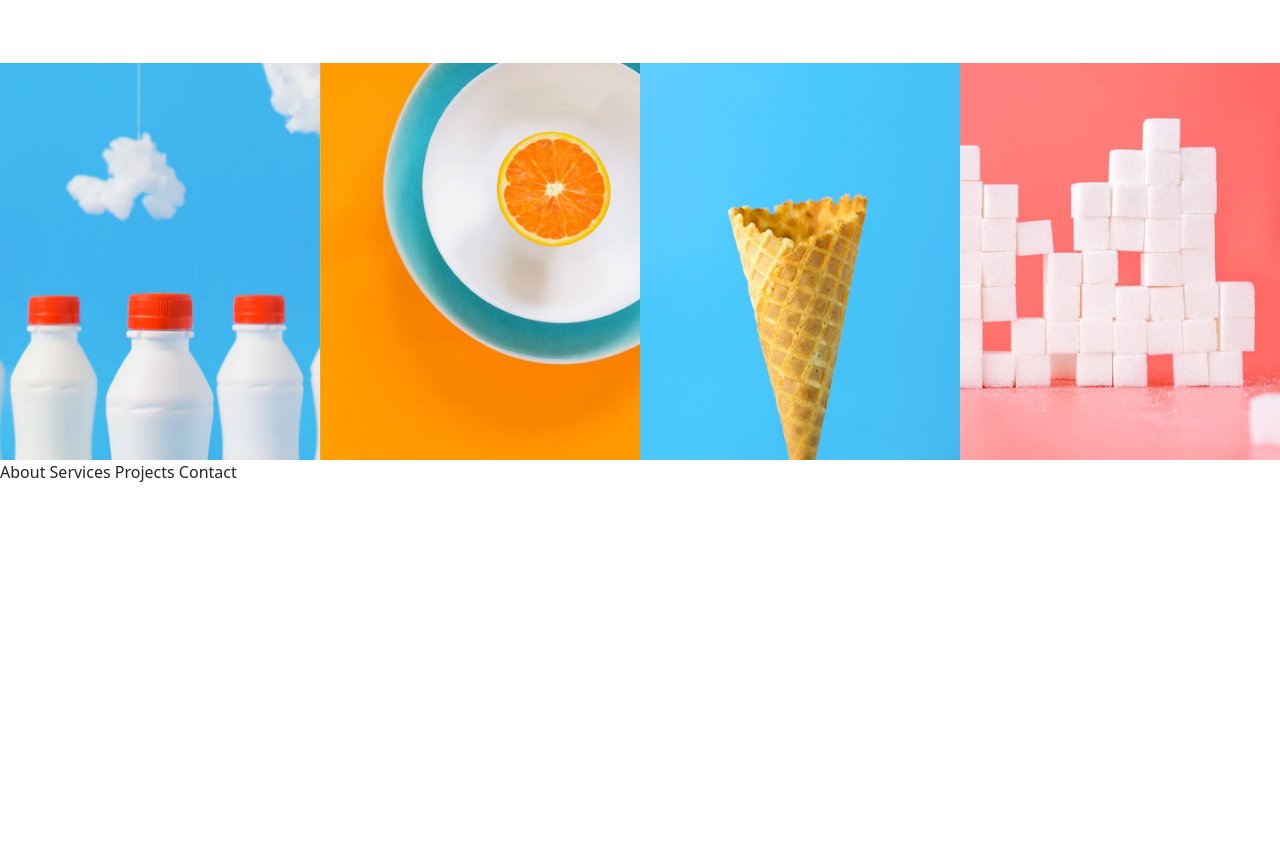
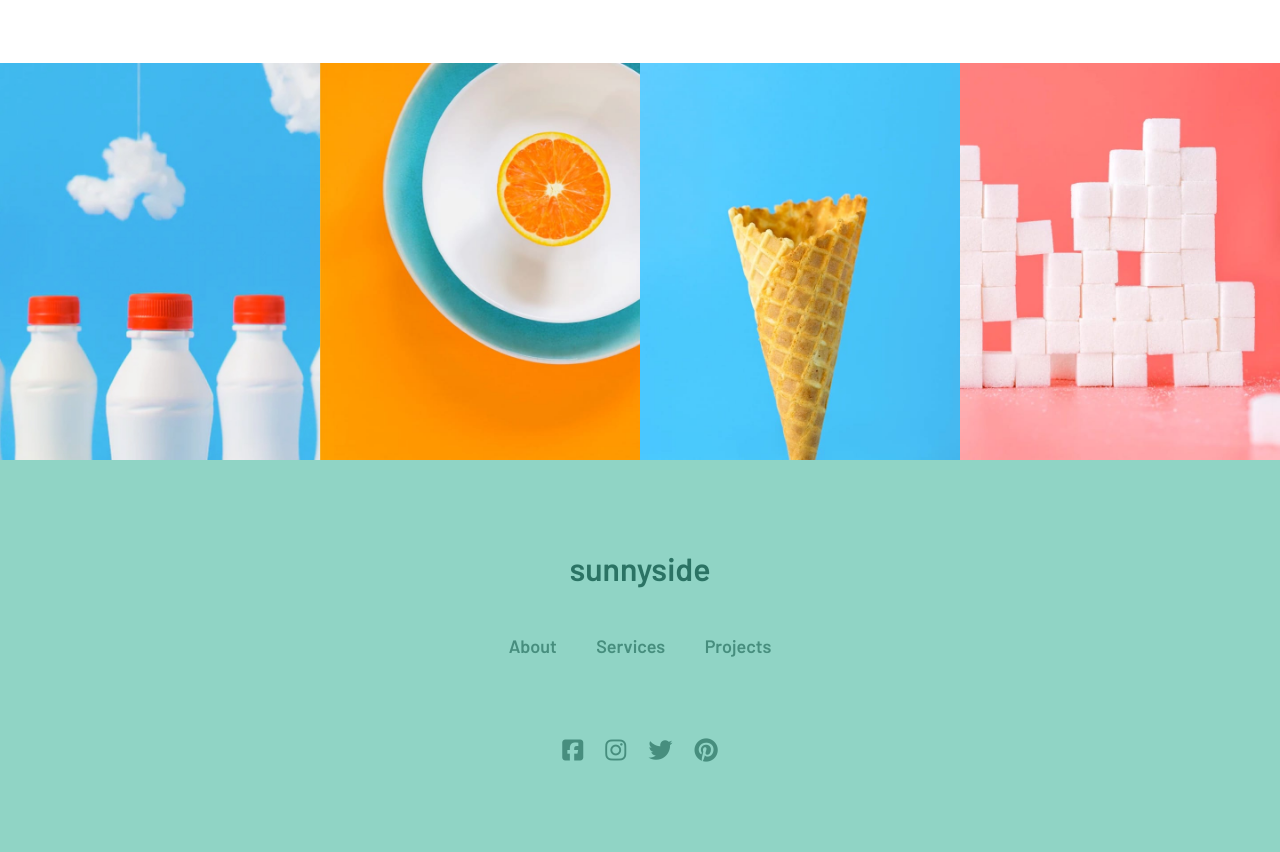
Before and after one commit to soumyyyaaa/Sunnyside-Agency, a plain HTML site: page index.html in a window 1280 px wide. Shown: the part 3321-4173 px from the top of the page. Before the commit the page ends 3805 px from the top, so only its background shows below. Drawn offline with nearby package versions, Linux system fonts and the light colour scheme; files whose address does not match are found by name.

Commit message:
Footer Completed

```diff
--- a/index.html
+++ b/index.html
@@ -32,7 +32,7 @@
               <a class="nav-link custom-nav-link" href="#services">Services</a>
             </li>
             <li class="nav-item">
-              <a class="nav-link custom-nav-link" href="#">Projects</a>
+              <a class="nav-link custom-nav-link" href="#projects">Projects</a>
             </li>
             <li class="nav-item">
               <a class="nav-link" href="#"><button type="button" class="btn btn-light">CONTACT</button></a>
@@ -56,7 +56,7 @@
         <p class="transform-text">
           We are a full-service creative agency specializing in helping brands grow fast.
           Engage your clients through compelling visuals that do most of the marketing for you.
-          <a href="#" style="text-decoration: none;"><span class="learn-more-transform">LEARN MORE</span></a>
+          <a href="#" class="link"><span class="learn-more-transform">LEARN MORE</span></a>
         </p>
       </div>
     </div>
@@ -77,7 +77,7 @@
           Using a collaborative formula of designers, researchers, photographers, videographers, and copywriters, we'll
           build
           and extend your brand in digital places. <br>
-          <a href="#" style="text-decoration: none;"><span class="learn-more-audience">LEARN MORE</span></a>
+          <a href="#" class="link"><span class="learn-more-audience">LEARN MORE</span></a>
         </p>
       </div>
     </div>
@@ -155,7 +155,7 @@
       </span>
     </div>
   </div>
-  <div id="Images">
+  <div id="images">
     <div class="grid-container3">
       <img src="images\desktop\image-gallery-milkbottles.jpg" class="img">
       <img src="images\desktop\image-gallery-orange.jpg" class="img">
@@ -163,11 +163,38 @@
       <img src="images\desktop\image-gallery-sugarcubes.jpg" class="img">
     </div>
   </div>
-  About
-  Services
-  Projects
-  Contact
-
+  <div id="footer">
+    <h2 class="footer-heading">sunnyside</h2>
+    <a href="#about" class="link">
+      <span class="footer-links">
+        About
+      </span>
+    </a>
+    <a href="#services" class="link">
+      <span class="footer-links">
+        Services
+      </span>
+    </a>
+    <a href="#projects" class="link">
+      <span class="footer-links">
+        Projects
+      </span>
+    </a>
+    <br>
+    <a href="#" class="link">
+      <i class="fa-brands fa-square-facebook footer-social fa-xl"></i>
+   </a>
+   <a href="#" class="link">
+    <i class="fa-brands fa-instagram footer-social fa-xl"></i>
+   </a>
+   <a href="#" class="link">
+    <i class="fa-brands fa-twitter footer-social fa-xl"></i>
+   </a>
+   <a href="#" class="link">
+    <i class="fa-brands fa-pinterest footer-social fa-xl"></i>
+   </a>
+  </div>
+  <script src="https://kit.fontawesome.com/5e838d9ab1.js" crossorigin="anonymous"></script>
 </body>
 
 </html>
--- a/style.css
+++ b/style.css
@@ -240,3 +240,41 @@ body {
 .img {
     width: 100%;
 }
+
+#footer {
+    padding: 7% 15%;
+    text-align: center;
+    background-color: #90d4c5;
+}
+
+.footer-heading {
+    font-family: 'Barlow', sans-serif;
+    font-size: 2rem;
+    color: #2b7364;
+    margin-bottom: 5%;
+}
+
+.footer-links {
+    font-family: 'Barlow', sans-serif;
+    color: #478e7e;
+    margin: 2%;
+    text-decoration: none;
+    font-size: 18px;
+}
+
+.footer-links:hover {
+    color: #fff;
+}
+
+.link {
+    text-decoration: none;
+}
+
+.footer-social {
+    margin: 10% 1% 0;
+    color: #478e7e;
+}
+
+.footer-social:hover {
+    color: #fff;
+}
```
